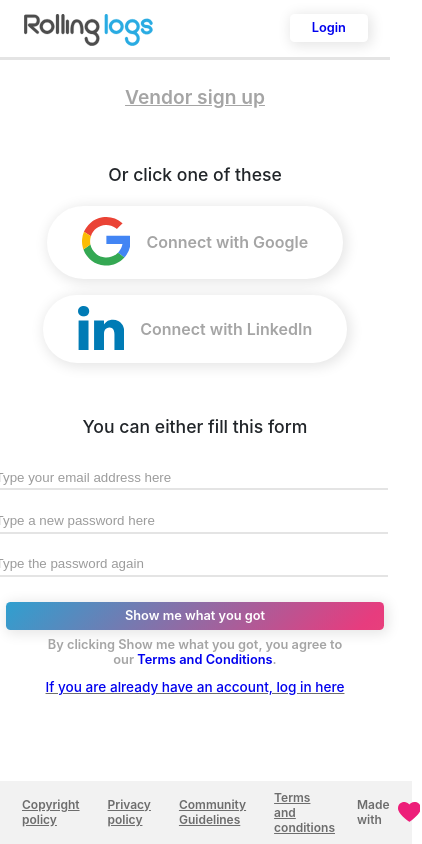
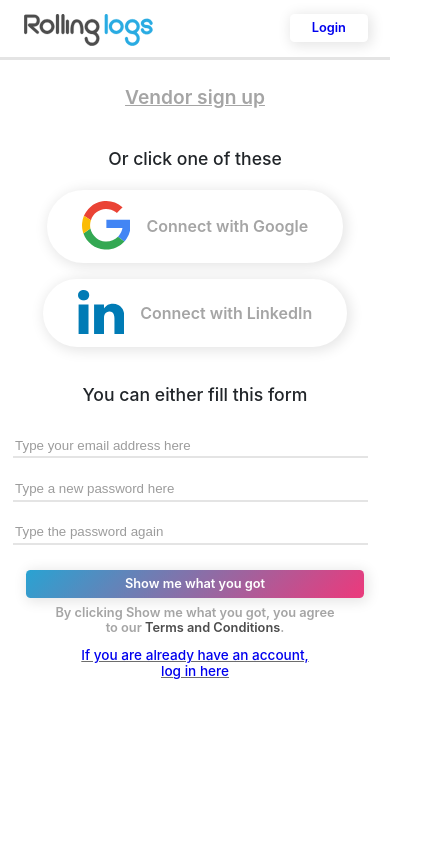
Before and after one commit to Pravasith/rl-frontend1, a Next.js app: page /register in a window 390 px wide. Shown: the whole page, 422 px wide, since content can reach past the window. Built offline with nearby package versions, Linux system fonts and the light colour scheme.

Commit message:
responsiveness

```diff
--- a/src/assets/sass/sign_up_log_in.scss
+++ b/src/assets/sass/sign_up_log_in.scss
@@ -270,6 +270,9 @@
                     margin: 0 auto;
                     text-align: center;
                     color: $mediumGrey;
+                    a{
+                        color: $darkestGrey;
+                    }
                 }
             }
 
@@ -492,7 +495,7 @@
 
 @media screen and (max-width: 520px){
 
-
+    .mainClass{
     .signUpWrapper{
         .topHeading{
             @include flexCentreCol;
@@ -512,9 +515,13 @@
         .formsX{
             @include flexCentreCol;
             .leftForm{
-                width: 100%;
+                width: 90%;
                 padding: 1em 0;
                 order: 3;
+                .studentLoginBtn2{
+                    width: 70%;
+                    text-align: center;
+                }
             }
             .orSplit{
                 @include flexCentreCol;
@@ -524,9 +531,14 @@
             .socialNetworksForm{
                 width: 100%;
                 order: 1;
+                padding: 0;
             }
         }
     }
+    .footerWrapper{
+        display: none;
+    }
+}
 
 
     .finalCheckWrapper{
```
Also changed, not shown: src/components/authComponents/vendor/addProductDetails.js.
